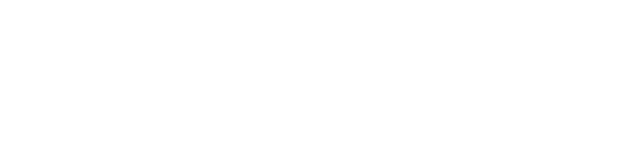
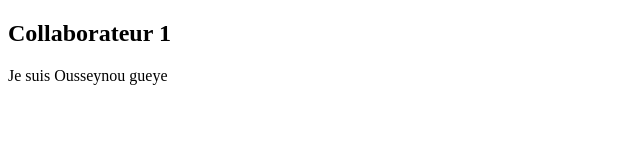
Before and after one commit to seydimt/Projet_html_udbgl, a plain HTML site: page index.html in a window 1280 px wide. Shown: the whole page, without its empty margins (0-640 px from the left). Drawn offline with Linux system fonts and the light colour scheme.

Commit message:
ajout div de ousseynougueye

```diff
--- a/index.html
+++ b/index.html
@@ -6,6 +6,10 @@
     <title>Projet_udbgl</title>
 </head>
 <body>
+    <div>
+    <h2>Collaborateur 1</h2>
+    <p>Je suis Ousseynou gueye</p>
+</div>
 
 </body>
 </html>
```
